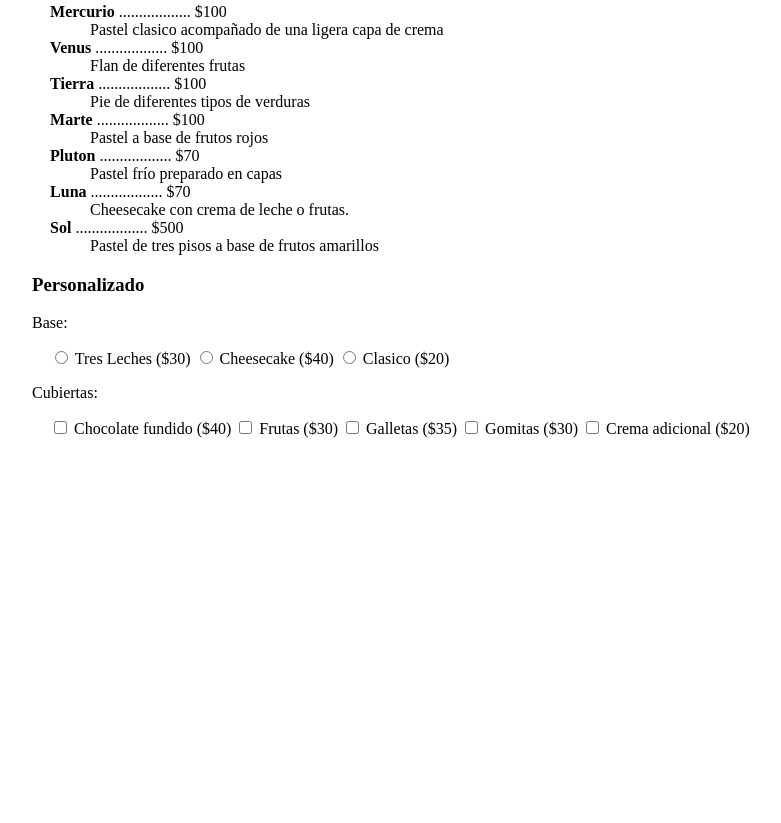
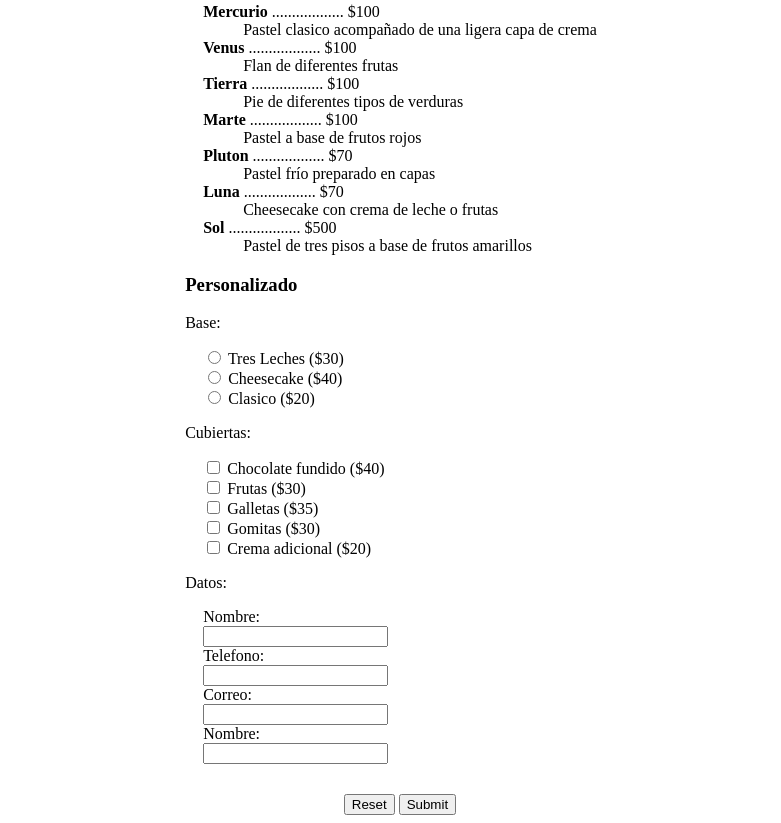
Before and after one commit to jacob-guerrero/LaunchX, a plain HTML site: page practica2/index.html in a window 1280 px wide. Shown: the part 828-1651 px from the top of the page, without its empty margins (240-1021 px from the left). Before the commit the page ends 1274 px from the top, so only its background shows below. Drawn offline with Linux system fonts and the light colour scheme.

Commit message:
Agregar formulario

```diff
--- a/practica2/css/styles.css
+++ b/practica2/css/styles.css
@@ -12,6 +12,13 @@ h2 {
 dl {
     padding: 0 18px;
 }
-div {
+form > div {
     padding: 0 18px;
 }
+.bases, .cubiertas, .form input{
+    display: block;
+}
+.btns {
+    margin-top: 30px;
+    text-align: center;
+}
--- a/practica2/index.html
+++ b/practica2/index.html
@@ -37,41 +37,92 @@
             <dt><strong>Pluton</strong> .................. $70</dt>
             <dd>Pastel frío preparado en capas</dd>
             <dt><strong>Luna</strong> .................. $70</dt>
-            <dd>Cheesecake con crema de leche o frutas.</dd>
+            <dd>Cheesecake con crema de leche o frutas</dd>
             <dt><strong>Sol</strong> .................. $500</dt>
             <dd>Pastel de tres pisos a base de frutos amarillos</dd>
         </dl>
 
+
+        <form action="" id="form1" method="post">
+
             <h3>Personalizado</h3>
             <p>Base:</p>
             <div>
+                <div class="bases">
                     <input type="radio" id="leche" name="base" value="leche">
                     <label for="leche">Tres Leches ($30)</label>
+                </div>
 
+                <div class="bases">
                     <input type="radio" id="queso" name="base" value="queso">
                     <label for="queso">Cheesecake ($40)</label>
+                </div>
 
+                <div class="bases">
                     <input type="radio" id="clasico" name="base" value="clasico">
                     <label for="clasico">Clasico ($20)</label>
+                </div>
             </div>
 
             <p>Cubiertas:</p>
             <div>
+                <div class="cubiertas">
                     <input type="checkbox" id="chocolate" name="chocolate" value="chocolate">
                     <label for="chocolate">Chocolate fundido ($40)</label>
+                </div>
 
+                <div class="cubiertas">
                     <input type="checkbox" id="frutas" name="frutas" value="frutas">
                     <label for="frutas">Frutas ($30)</label>
+                </div>
 
+                <div class="cubiertas">
                     <input type="checkbox" id="galletas" name="galletas" value="galletas">
                     <label for="galletas">Galletas ($35)</label>
+                </div>
 
+                <div class="cubiertas">
                     <input type="checkbox" id="gomitas" name="gomitas" value="gomitas">
                     <label for="gomitas">Gomitas ($30)</label>
+                </div>
 
+                <div class="cubiertas">
                     <input type="checkbox" id="crema" name="crema" value="crema">
                     <label for="crema">Crema adicional ($20)</label>
                 </div>
+            </div>
+
+            <p>Datos:</p>
+            <div>
+                <div class="form">
+                    <label for="nombre">Nombre:</label>
+                    <input type="text" id="nombre" name="nombre">
+                </div>
+
+                <div class="form">
+                    <label for="telefono">Telefono:</label>
+                    <input type="tel" id="telefono" name="telefono" maxlength="10">
+                </div>
+
+                <div class="form">
+                    <label for="correo">Correo:</label>
+                    <input type="email" id="correo" name="correo">
+                </div>
+
+                <div class="form">
+                    <label for="nombre">Nombre:</label>
+                    <input type="text" id="nombre" name="nombre">
+                </div>
+
+                <div class="btns">
+                    <input type="reset">
+                    <input type="submit" value="Submit">
+                </div>
+            </div>
+
+        </form>
+
     </article>
+
 </body>
 </html>
```
Lines whose indentation alone changed are shown as unchanged.
